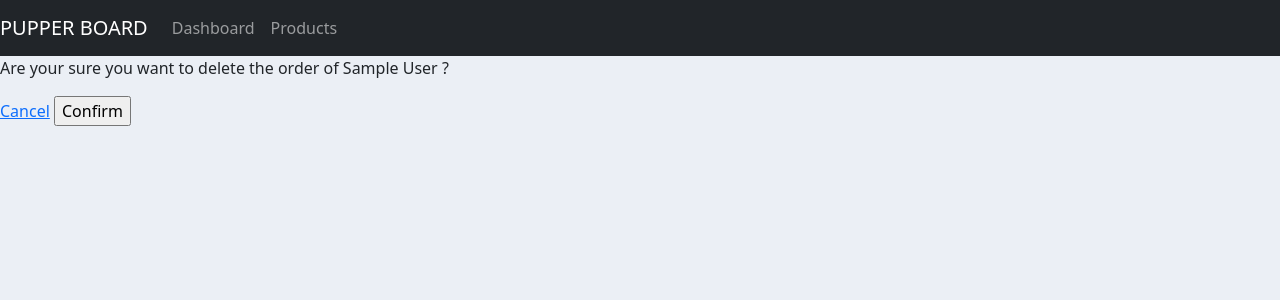
After one commit to beeryani/Customer-Management-Platform, a Django app: page /delete_order/1 in a window 1280 px wide. The commit adds this page. Shown: the top 300 px of the page. Run offline with Django 4.2, Linux system fonts and the light colour scheme; tables that the repository leaves empty hold one stand-in row (values such as "Sample post").

Commit message:
- add delete tab to remove orders

```diff
--- a/accounts/forms.py
+++ b/accounts/forms.py
@@ -9,7 +9,7 @@ class OrderForm(ModelForm):
         fields = "__all__"
 
 
-class UpdareOrderForm(ModelForm):
+class UpdateOrderForm(ModelForm):
     class Meta:
         model = Order
         fields = ["status"]
--- a/accounts/models.py
+++ b/accounts/models.py
@@ -1,5 +1,6 @@
+from datetime import datetime
+
 from django.db import models
-from datetime import datetime
 
 
 class Customer(models.Model):
@@ -45,3 +46,6 @@ class Order(models.Model):
     product = models.ForeignKey(Product, null=True, on_delete=models.SET_NULL)
     date_created = models.DateTimeField(auto_now_add=True)
     status = models.CharField(max_length=20, null=True, choices=STATUS)
+
+    def __str__(self) -> str:
+        return self.product.name
--- a/accounts/templates/accounts/customer.html
+++ b/accounts/templates/accounts/customer.html
@@ -62,8 +62,8 @@ Customer
                         <th>{{product.product.category}}</th>
                         <th>{{product.date_created}}</th>
                         <th>{{product.status}}</th>
-                        <th><a href="">Update</a></th>
-                        <th><a href="">Delete</a></th>
+                        <td><a class="btn btn-sm btn-info" href="{% url 'update_order' product.id %}">Update</a></td>
+                        <td><a class="btn btn-sm btn-danger" href="{%  url 'delete_order' product.id %}">Delete</a></td>
                     </tr>
                 {% endfor %}
             </table>
--- a/accounts/templates/accounts/dashboard.html
+++ b/accounts/templates/accounts/dashboard.html
@@ -48,7 +48,7 @@ Dashboard
                         <td>{{order.date_created}}</td>
                         <td>{{order.status}}</td>
                         <td><a class="btn btn-sm btn-info" href="{% url 'update_order' order.id %}">Update</a></td>
-                        <td><a class="btn btn-sm btn-danger" href="">Delete</a></td>
+                        <td><a class="btn btn-sm btn-danger" href="{%  url 'delete_order' order.id %}">Delete</a></td>
                     </tr>
                 {% endfor %}
             </table>
--- /dev/null
+++ b/accounts/templates/accounts/delete_order.html
@@ -0,0 +1,16 @@
+{% extends 'accounts/main.html' %}
+{% block title %}
+Delete Order
+</title>
+{% endblock %}
+
+{% block content %}
+
+<p>Are your sure you want to delete the order of {{order.product}} ?</p>
+<form action="{% url 'delete_order' order.id%}" method="POST">
+    {% csrf_token %}
+    <a href="{% url 'home' %}">Cancel</a>
+    <input type="submit" value="Confirm">
+</form>
+
+{% endblock %}
--- a/accounts/urls.py
+++ b/accounts/urls.py
@@ -8,4 +8,5 @@ urlpatterns = [
     path("products/", views.products, name="products"),
     path("create_order/", views.createOrder, name="create_order"),
     path("update_order/<str:pk>", views.updateOrder, name="update_order"),
+    path("delete_order/<str:pk>", views.deleteOrder, name="delete_order"),
 ]
--- a/accounts/views.py
+++ b/accounts/views.py
@@ -56,13 +56,23 @@ def createOrder(request):
 
 def updateOrder(request, pk):
     order = Order.objects.get(id=pk)
-    form = UpdareOrderForm(instance=order)
+    form = UpdateOrderForm(instance=order)
 
     if request.method == "POST":
-        form = UpdareOrderForm(request.POST, instance=order)
+        form = UpdateOrderForm(request.POST, instance=order)
         if form.is_valid():
             form.save()
             return redirect("/")
 
     context = {"form": form}
     return render(request, "accounts/order_form.html", context)
+
+
+def deleteOrder(request, pk):
+    order = Order.objects.get(id=pk)
+    if request.method == "POST":
+        order.delete()
+        return redirect("/")
+
+    context = {"order": order}
+    return render(request, "accounts/delete_order.html", context)
```
